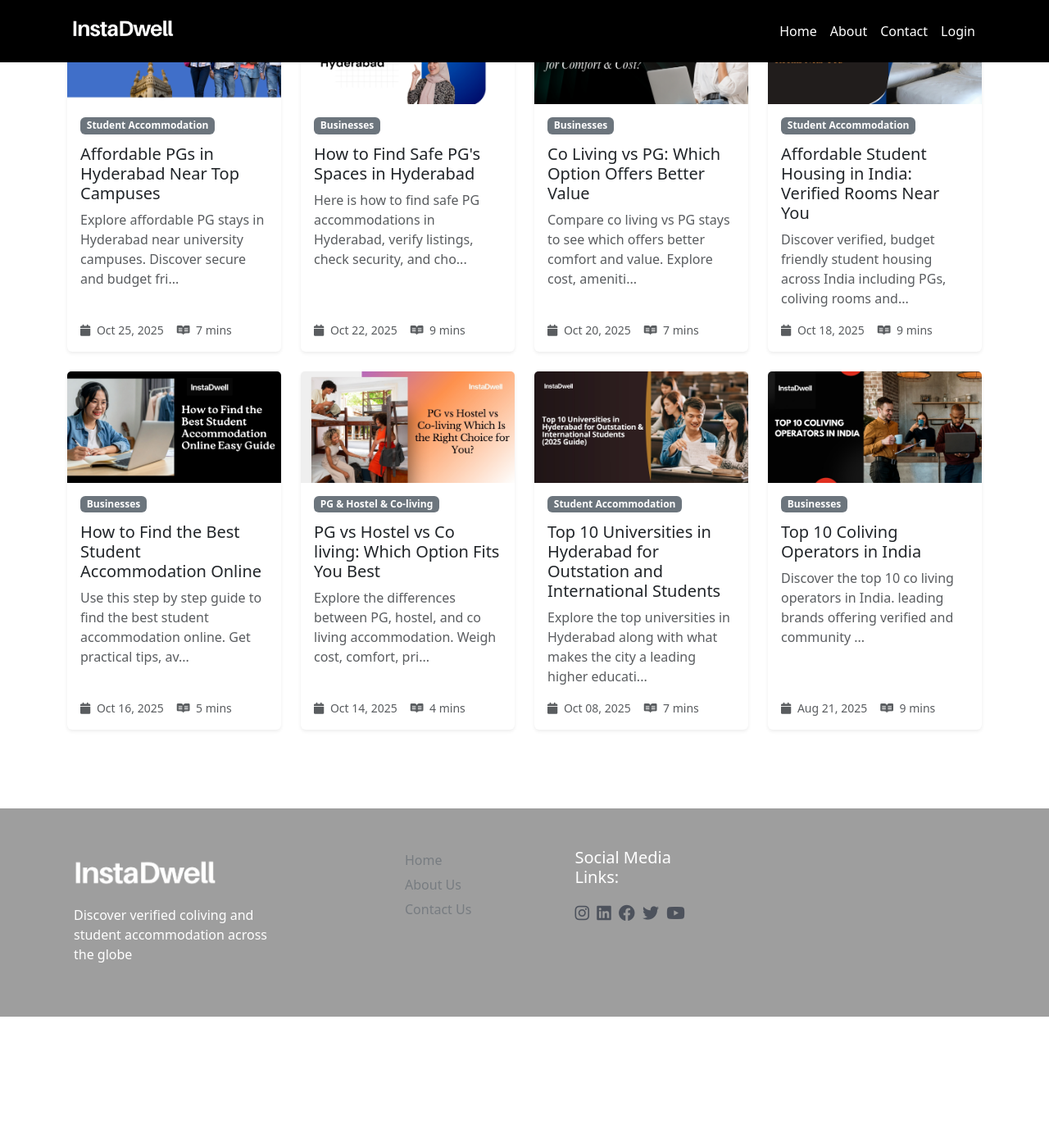
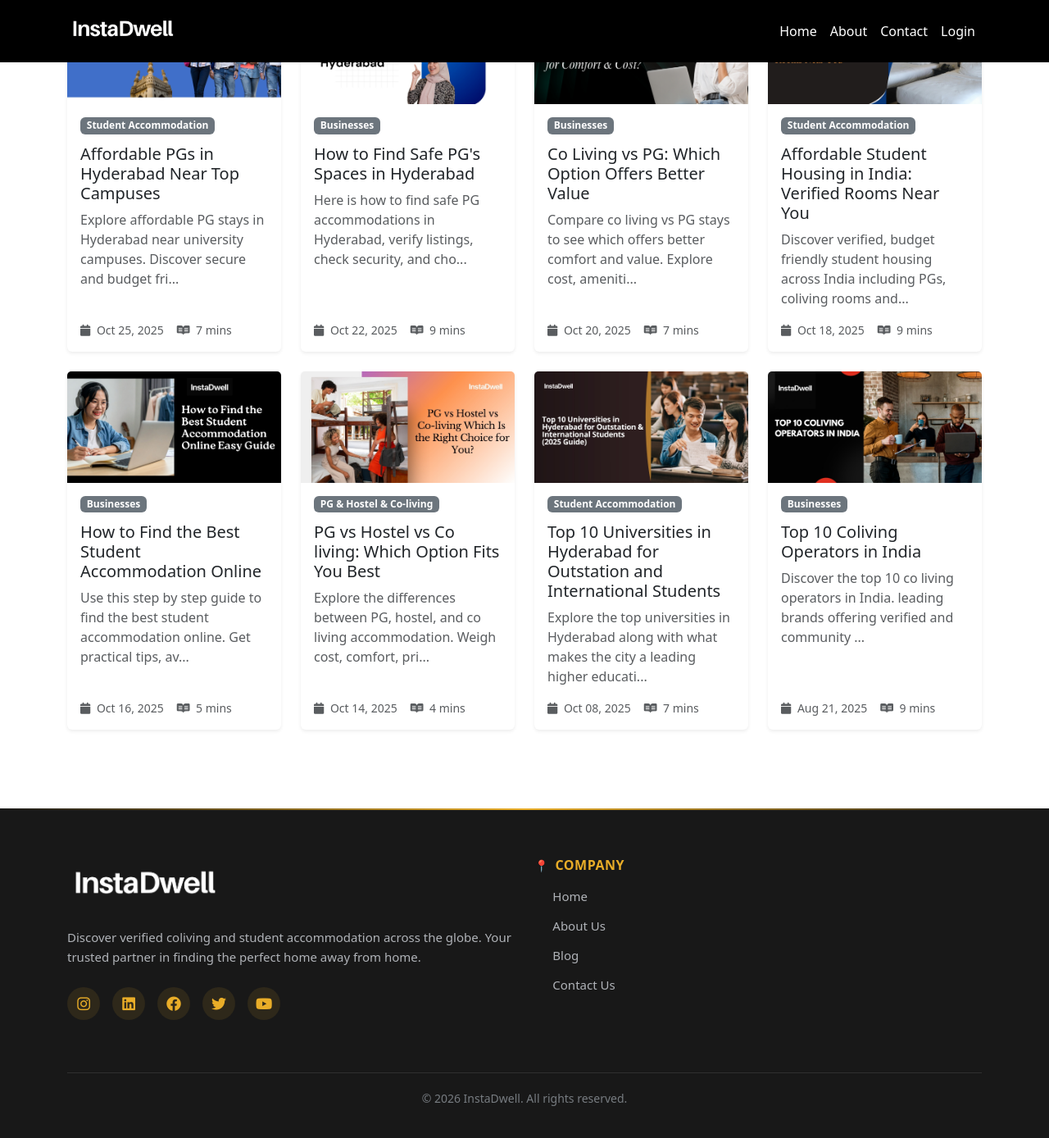
Before and after one commit to instadw/instadwell-blog, a Jekyll site: the page built from index.html, in a window 1280 px wide and 1400 px high, scrolled down 4205 px. Shown: the top 1388 px of the window at 82% size. Built offline with Jekyll 4.4.1, drawn with Linux system fonts in a browser that asks for light colours; the list of posts is cut into pages by our own code; before the commit the page ends 5445 px from its top, so only the background shows below that.

Commit message:
blog fix

```diff
--- a/_includes/footer.html
+++ b/_includes/footer.html
@@ -1,76 +1,282 @@
-<footer class="footer py-5">
+<style>
+	.footer {
+		padding: 60px 0 30px;
+		/*  background: linear-gradient(135deg, #1a1a2e 0%, #16213e 100%); */
+		background: #181818;
+		position: relative;
+	}
+
+	.footer::before {
+		content: '';
+		position: absolute;
+		top: 0;
+		left: 0;
+		right: 0;
+		height: 2px;
+		background: linear-gradient(90deg, transparent, #E9AD28, transparent);
+	}
+
+	.footer__logo img {
+		filter: brightness(1.1);
+		transition: transform 0.3s ease;
+	}
+
+	.footer__logo img:hover {
+		transform: scale(1.05);
+	}
+
+	.footer__tagline {
+		color: #b0b3b8;
+		font-size: 15px;
+		line-height: 1.6;
+		margin: 15px 0 25px;
+	}
+
+	.footer__company-links {
+		list-style: none;
+		padding: 0;
+		margin: 0 0 30px;
+	}
+
+	.footer__company-links li {
+		margin-bottom: 12px;
+	}
+
+	.footer__company-links li a {
+		color: #b0b3b8;
+		text-decoration: none;
+		font-size: 15px;
+		transition: all 0.3s ease;
+		display: inline-flex;
+		align-items: center;
+		gap: 8px;
+	}
+
+	.footer__company-links li a:hover {
+		color: #E9AD28;
+		padding-left: 8px;
+	}
+
+	.footer__company-links li a::before {
+		content: '→';
+		opacity: 0;
+		transition: opacity 0.3s ease;
+	}
+
+	.footer__company-links li a:hover::before {
+		opacity: 1;
+	}
+
+	.footer__social-links {
+		display: flex;
+		gap: 15px;
+		flex-wrap: wrap;
+		margin-top: 20px;
+	}
+
+	.footer__social-links a {
+		width: 40px;
+		height: 40px;
+		border-radius: 50%;
+		background: rgba(233, 173, 40, 0.1);
+		display: flex;
+		align-items: center;
+		justify-content: center;
+		color: #E9AD28;
+		font-size: 18px;
+		transition: all 0.3s ease;
+		text-decoration: none;
+	}
+
+	.footer__social-links a:hover {
+		background: #E9AD28;
+		color: #1a1a2e;
+		transform: translateY(-3px);
+		box-shadow: 0 5px 15px rgba(233, 173, 40, 0.3);
+	}
+
+	.footer__divider {
+		border-top: 1px solid rgba(255, 255, 255, 0.1);
+		margin: 40px 0 30px;
+	}
+
+	.footer__cities-section h3 {
+		color: #ffffff;
+		font-size: 24px;
+		font-weight: 600;
+		margin-bottom: 30px;
+		text-align: center;
+		position: relative;
+		padding-bottom: 15px;
+	}
+
+	.footer__cities-section h3::after {
+		content: '';
+		position: absolute;
+		bottom: 0;
+		left: 50%;
+		transform: translateX(-50%);
+		width: 80px;
+		height: 3px;
+		background: linear-gradient(90deg, transparent, #E9AD28, transparent);
+	}
+
+	.footer__country-block {
+		margin-bottom: 35px;
+	}
+
+	.footer__country-title {
+		color: #E9AD28;
+		font-size: 16px;
+		font-weight: 600;
+		margin-bottom: 15px;
+		text-transform: uppercase;
+		letter-spacing: 0.5px;
+		display: flex;
+		align-items: center;
+		gap: 8px;
+	}
+
+	.footer__country-title::before {
+		content: '📍';
+		font-size: 14px;
+	}
+
+	.footer__city-grid {
+		display: grid;
+		grid-template-columns: repeat(auto-fill, minmax(160px, 1fr));
+		gap: 8px 15px;
+		list-style: none;
+		padding: 0;
+		margin: 0;
+	}
+
+	.footer__city-grid li a {
+		color: #b0b3b8;
+		text-decoration: none;
+		font-size: 13px;
+		transition: all 0.3s ease;
+		display: block;
+		padding: 4px 0;
+		position: relative;
+	}
+
+	.footer__city-grid li a::after {
+		content: '';
+		position: absolute;
+		bottom: 2px;
+		left: 0;
+		width: 0;
+		height: 1px;
+		background: #E9AD28;
+		transition: width 0.3s ease;
+	}
+
+	.footer__city-grid li a:hover {
+		color: #E9AD28;
+		padding-left: 5px;
+	}
+
+	.footer__city-grid li a:hover::after {
+		width: 100%;
+	}
+
+	.footer__copyright {
+		border-top: 1px solid rgba(255, 255, 255, 0.1);
+		padding: 20px 0;
+		margin-top: 40px;
+		text-align: center;
+	}
+
+	.footer__copyright p {
+		color: #777C81;
+		margin: 0;
+		font-size: 14px;
+	}
+
+	.footer__copyright a {
+		color: #E9AD28;
+		text-decoration: none;
+	}
+
+	.footer__copyright a:hover {
+		text-decoration: underline;
+	}
+
+	@media (max-width: 768px) {
+		.footer__city-grid {
+			grid-template-columns: repeat(2, 1fr);
+			gap: 6px 10px;
+		}
+
+		.footer__cities-section h3 {
+			font-size: 20px;
+		}
+
+		.footer__country-block {
+			margin-bottom: 25px;
+		}
+	}
+</style>
+
+
+<!-- Footer Section Begin -->
+<footer class="footer">
   <div class="container">
-    <div class="footer__content">
-      <div class="row">
-        <div class="col-lg-3 col-md-6 col-sm-6">
-          <div class="footer__about">
-            <div class="footer__logo">
-              <img
-                src="{{ site.url }}/assets/images/instadwell-logo.png"
-                height="70px"
-                alt="instadwell"
-              />
-              <p class="px-2 text-white">
-                Discover verified coliving and student accommodation across the
-                globe
-              </p>
-            </div>
-          </div>
+    <!-- Company Info Section -->
+    <div class="row mb-4">
+      <div class="col-lg-6 col-md-6 mb-4">
+        <div class="footer__logo">
+          <img src="{{ site.url }}{{ '/assets/images/instadwell-logo.png'}}" height="70px" alt="InstaDwell" loading="lazy">
         </div>
+        <p class="footer__tagline">Discover verified coliving and student accommodation across the globe. Your trusted partner in finding the perfect home away from home.</p>
+				<div class="footer__social-links">
+          <a href="https://www.instagram.com/instadwell_official/" target="_blank" aria-label="Instagram">
+            <i class="fa-brands fa-instagram"></i>
+          </a>
+          <a href="https://www.linkedin.com/company/instadwell-coliving-and-student-accommodations/" target="_blank" aria-label="LinkedIn">
+            <i class="fa-brands fa-linkedin"></i>
+          </a>
+          <a href="https://www.facebook.com/share/1ChtB5KjJa/" target="_blank" aria-label="Facebook">
+            <i class="fa-brands fa-facebook"></i>
+          </a>
+          <a href="https://x.com/InstaDwell12" target="_blank" aria-label="Twitter">
+            <i class="fa-brands fa-twitter"></i>
+          </a>
+          <a href="https://www.youtube.com/@InstaDwell" target="_blank" aria-label="YouTube">
+            <i class="fa-brands fa-youtube"></i>
+          </a>
+        </div>
+			</div>
 
-        <div class="offset-lg-1 col-md-5 col-sm-6">
-          <div class="footer__widget">
-            <ul>
-              <li><a href="/">Home</a></li>
-              <li>
-                <a href="https://instadwell.com/about" target="_blank"
-                  >About Us</a
-                >
-              </li>
-              <li>
-                <a href="https://instadwell.com/contact" target="_blank"
-                  >Contact Us</a
-                >
-              </li>
-            </ul>
-            <ul>
-              <li><h5 class="mb-3 text-white">Social Media Links:</h5></li>
-              <li>
-                <a
-                  href="https://www.instagram.com/instadwell_official/"
-                  target="_blank"
-                  style="color: #4d525c"
-                  ><i class="fa-brands fa-instagram fa-lg icon"></i
-                ></a>
-                <a
-                  href="https://www.linkedin.com/company/instadwell-coliving-and-student-accommodations/"
-                  target="_blank"
-                  style="color: #4d525c; padding-left: 5px"
-                  ><i class="fa-brands fa-linkedin fa-lg icon"></i
-                ></a>
-                <a
-                  href="https://www.facebook.com/share/1ChtB5KjJa/"
-                  target="_blank"
-                  style="color: #4d525c; padding-left: 5px"
-                  ><i class="fa-brands fa-facebook fa-lg icon"></i
-                ></a>
-                <a
-                  href="https://x.com/InstaDwell12"
-                  target="_blank"
-                  style="color: #4d525c; padding-left: 5px"
-                  ><i class="fa-brands fa-twitter fa-lg icon"></i
-                ></a>
-                <a
-                  href="https://www.youtube.com/@InstaDwell"
-                  target="_blank"
-                  style="color: #4d525c; padding-left: 5px"
-                  ><i class="fa-brands fa-youtube fa-lg icon"></i
-                ></a>
-              </li>
-            </ul>
-          </div>
-        </div>
+			<div class="col-lg-6 col-md-6 mb-4">
+        <ul class="footer__company-links">
+					<h4 class="footer__country-title">Company</h4>
+          <li><a href="https://instadwell.com/">Home</a></li>
+          <li><a href="https://instadwell.com/about">About Us</a></li>
+          <li><a href="https://instadwell.com/blog">Blog</a></li>
+          <li><a href="https://instadwell.com/contact">Contact Us</a></li>
+        </ul>
+
+
       </div>
+
+    </div>
+
+
+
+    <!-- Copyright -->
+    <div class="footer__copyright">
+      <p>&copy; {{ site.time | date: '%Y' }} InstaDwell. All rights reserved.</p>
     </div>
   </div>
 </footer>
+
+<script async src="https://www.googletagmanager.com/gtag/js?id=G-YP9JFVED9E"></script>
+<script>
+	window.dataLayer = window.dataLayer || [];
+	function gtag(){dataLayer.push(arguments);}
+	gtag('js', new Date());
+
+	gtag('config', 'G-YP9JFVED9E');
+</script>
```
